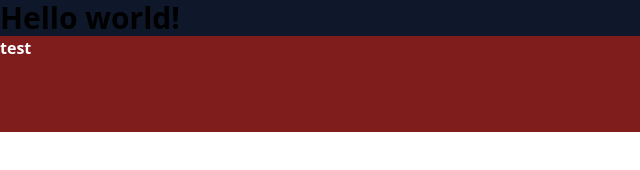
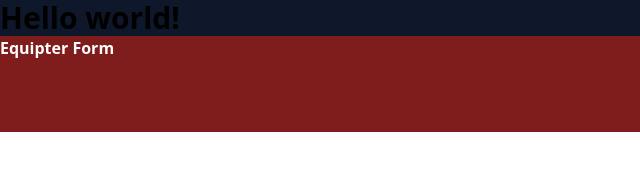
Before and after one commit to saurabhbahl/Equipter-Frontend-E-Commerce, a website: page index.html in a window 1280 px wide. Shown: the full height of the page, 0-640 px from the left. Drawn offline with Linux system fonts and the light colour scheme.

Commit message:
First Changes commit

```diff
--- a/index.html
+++ b/index.html
@@ -12,7 +12,7 @@
       Hello world!
     </h1>
     <div class="text-white h-24 bg-red-900 font-bold justify-center items-center">
-   test
+   Equipter Form
     </div>
   </body>
 </html>
```
Also changed, not shown: 1 other file.
